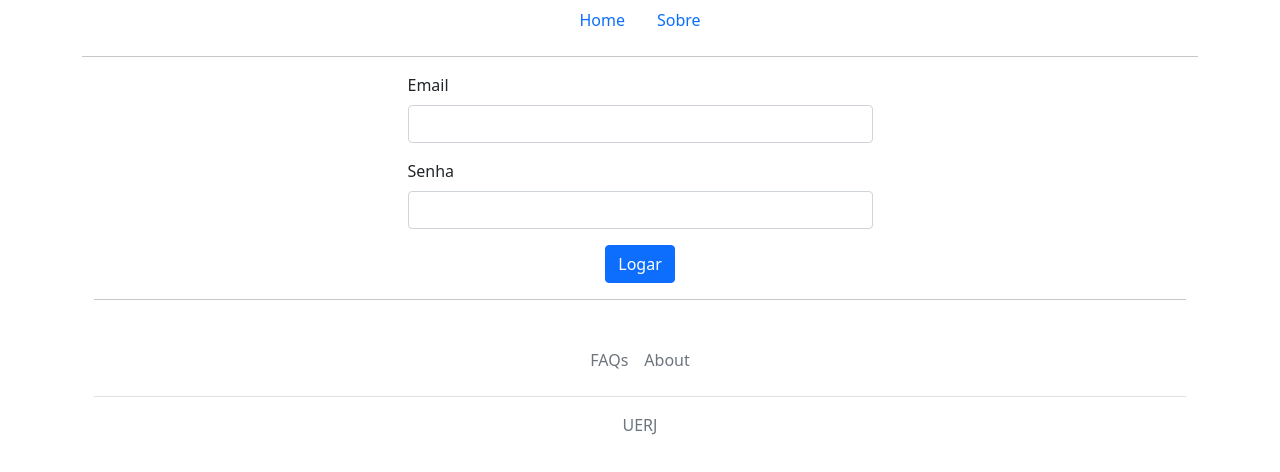
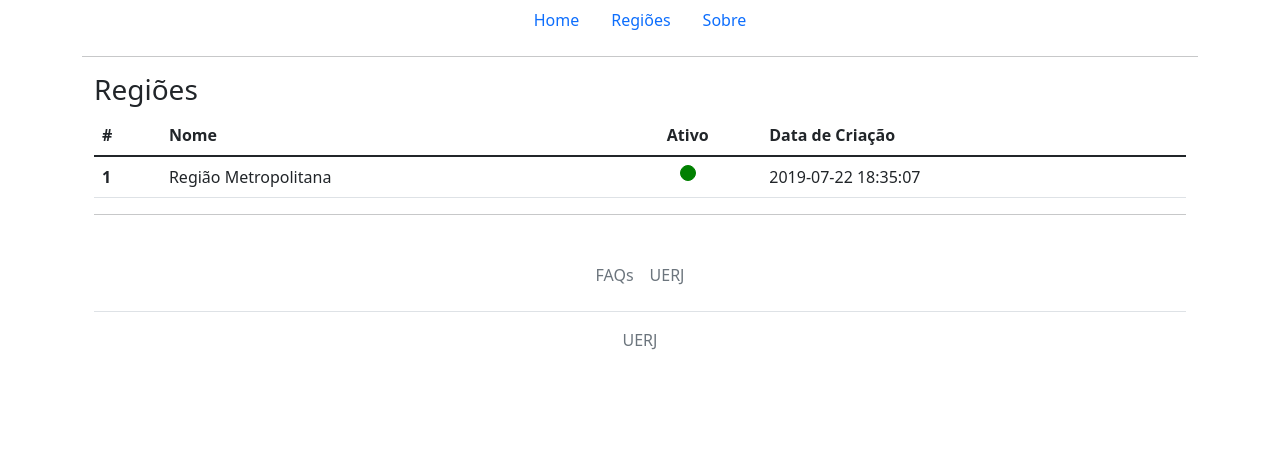
Before and after one commit to emiliojva/whyreact, a React (Create React App) app: page /regiao in a window 1280 px wide. Shown: the top 472 px of the page. Built offline with nearby package versions, Linux system fonts and the light colour scheme.

Commit message:
Esboço da listagem de Regioes com dados estáticos

```diff
--- a/package.json
+++ b/package.json
@@ -7,8 +7,10 @@
     "@testing-library/react": "^13.3.0",
     "@testing-library/user-event": "^13.5.0",
     "bootstrap": "^5.1.3",
+    "history": "^5.3.0",
     "react": "^18.2.0",
     "react-dom": "^18.2.0",
+    "react-router-dom": "^6.3.0",
     "react-scripts": "5.0.1",
     "web-vitals": "^2.1.4"
   },
--- /dev/null
+++ b/src/ApiService.js
@@ -0,0 +1,29 @@
+/**
+ * Funcoes sincronas. Empilhamento execuções. Espera cada linha terminar. Assim como o linguagens de servidor.
+ */
+export const AUTH_LOGIN = async (login, password) => {
+  const body = { login: login }; // quando colocamos um valor dentro de um objeto literal {}, ele automaticamente replica o nome para propriedade
+
+  /**
+   * Configuro dados da url e opções para tentar login em api externa
+   * POST
+   * Dados com JSON
+   * Bearer no Authorization
+   */
+  const urlLogin =
+    "http://www.inovuerj.sr2.uerj.br/desenvolvimento/secti/api/v1/auth/login";
+  const options = {
+    method: "POST",
+    body: JSON.stringify(body),
+    headers: {
+      "Content-Type": "application/json",
+      Accept: "application/json",
+      Authorization: "Bearer " + password, // Convenção W3C que diz ao navegador para descartar a informação após submit
+    },
+  };
+
+  const response = await fetch(urlLogin, options);
+  const json = await response.json();
+
+  return { json, response };
+};
--- a/src/App.js
+++ b/src/App.js
@@ -1,21 +1,40 @@
-import Footer from "./Footer";
-import Input from "./formFields/Input";
-import Header from "./Header";
+/* Pages */
+import Header from "./pages/Header";
+import Login from "./pages/Login";
+import Sobre from "./pages/Sobre";
+import Regiao from "./pages/Regiao";
+import Footer from "./pages/Footer";
 
+/* Libs externas */
 import "bootstrap/dist/js/bootstrap.bundle.min.js";
 import "bootstrap/dist/css/bootstrap.min.css";
-import Login from "./Login";
 
+/* React  */
+import { BrowserRouter, Route, Routes } from "react-router-dom";
+
+/**
+ * Component App - Principal
+ */
 function App() {
   return (
     <div className="container">
-      <Header />
+      {/* Todas os componentes que precisam ser exibidos com rotas. Devem sera dentro do BrowserRouter */}
+      <BrowserRouter>
+        {/* Header estático */}
+        <Header />
 
-      <main>
-        <Login />
-      </main>
+        <main>
+          {/* Unico local que tem conteudo alterado(render content) */}
+          <Routes>
+            <Route path="/" element={<Login />} />
+            <Route path="regiao" element={<Regiao />} />
+            <Route path="sobre" element={<Sobre />} />
+          </Routes>
+        </main>
 
-      <Footer />
+        {/* Footer estático */}
+        <Footer />
+      </BrowserRouter>
     </div>
   );
 }
--- a/src/Header.js
+++ /dev/null
@@ -1,34 +0,0 @@
-import React from "react";
-
-const Header = () => {
-  return (
-    <div>
-      <ul className="nav justify-content-center">
-        <li className="nav-item">
-          <a
-            className="nav-link active"
-            aria-current="page"
-            href="http://google.com.br/?q=reactjs"
-          >
-            Home
-          </a>
-        </li>
-
-        <li className="nav-item">
-          <a className="nav-link" href="http://google.com.br/?q=reactjs">
-            Sobre
-          </a>
-        </li>
-
-        <li className="nav-item d-none">
-          <a className="nav-link" href="http://google.com.br/?q=reactjs">
-            Conta
-          </a>
-        </li>
-      </ul>
-      <hr />
-    </div>
-  );
-};
-
-export default Header;
--- a/src/Footer.js
+++ b/src/pages/Footer.js
@@ -8,18 +8,15 @@ const Footer = () => {
         <ul className="nav justify-content-center border-bottom pb-3 mb-3">
           <li className="nav-item">
             <a
-              href="http://google.com.br/?q=reactjs"
+              href="https://github.com/emiliojva/whyreact"
               className="nav-link px-2 text-muted"
             >
               FAQs
             </a>
           </li>
           <li className="nav-item">
-            <a
-              href="http://google.com.br/?q=reactjs"
-              className="nav-link px-2 text-muted"
-            >
-              About
+            <a href="http://www.uerj.br" className="nav-link px-2 text-muted">
+              UERJ
             </a>
           </li>
         </ul>
--- /dev/null
+++ b/src/pages/Header.js
@@ -0,0 +1,31 @@
+import React from "react";
+import { Link } from "react-router-dom";
+
+const Header = () => {
+  return (
+    <nav>
+      <ul className="nav justify-content-center">
+        <li className="nav-item">
+          <Link to="/" className="nav-link active">
+            Home
+          </Link>
+        </li>
+
+        <li className="nav-item">
+          <Link to="regiao" className="nav-link">
+            Regiões
+          </Link>
+        </li>
+
+        <li className="nav-item">
+          <Link to="sobre" className="nav-link">
+            Sobre
+          </Link>
+        </li>
+      </ul>
+      <hr />
+    </nav>
+  );
+};
+
+export default Header;
--- a/src/Login.js
+++ b/src/pages/Login.js
@@ -1,69 +1,53 @@
 import React from "react";
-import Input from "./formFields/Input";
-import Loading from "./Loading";
+import Input from "../formFields/Input";
+import Loading from "../Loading";
+import { AUTH_LOGIN } from "../ApiService";
 
 const Login = () => {
   const [email, setEmail] = React.useState("");
   const [password, setPassword] = React.useState("");
   const [responseApi, setResponseApi] = React.useState("");
   const [loading, setLoading] = React.useState(false);
+  const [error, setError] = React.useState(false);
 
-  const handleSubmit = (event) => {
+  /**
+   * uso da palavra reservada async (ES6)
+   * Para utilizar alguma função async(await for something)
+   * precisamos que a função invocadora possua a palavra reservada async na frente.
+   * Caso isso nao seja feito, handleSubmit nao vai aguardar o desfecho de AUTH_LOGIN
+   */
+  const handleSubmit = async (event) => {
     event.preventDefault(); // O comportamento padrão do Formulário é o envio e reload da pagina. Anularemos esse comportamento
 
-    setLoading(true);
-    setResponseApi("");
-
-    const dados = { login: email }; // quando colocamos um valor dentro de um objeto literal {}, ele automaticamente replica o nome para propriedade
-
-    /**
-     * Funcoes sincronas. Empilhamento execuções. Espera cada linha terminar. Assim como o linguagens de servidor.
-     */
-    const auth = async () => {
-      /**
-       * Configuro dados da url e opções para tentar login em api externa
-       * POST
-       * Dados com JSON
-       * Bearer no Authorization
-       */
-      const urlLogin =
-        "http://www.inovuerj.sr2.uerj.br/desenvolvimento/secti/api/v1/auth/login";
-      const options = {
-        method: "POST",
-        body: JSON.stringify(dados),
-        headers: {
-          "Content-Type": "application/json",
-          Accept: "application/json",
-          Authorization: "Bearer " + password, // Convenção W3C que diz ao navegador para descartar a informação após submit
-        },
-      };
+    setLoading(true); // Estado de loading acionado para tentar logar
+    setResponseApi(""); // limpar estado de resposta toda fez re-renderizar
 
     /**
      * Força uma tentativa e erro ao acessar uma api externa
      */
-      let json;
+    let json_response;
     try {
-        const response = await fetch(urlLogin, options);
-        json = await response.json();
+      const { json, response } = await AUTH_LOGIN(email, password);
+      if (response.ok === false) setError(response.message);
+      json_response = json;
     } catch (err) {
       console.log("erro: " + err); // Failed to fetch
-        json = err;
+      json_response = err;
+      setError(true);
     } finally {
       /**
        * Fazer um suspense para testar o estado loading. Pois a requisição é muito rápida.
        */
       setTimeout(() => {
-          console.log(json);
+        console.log(json_response);
         setLoading(false); // desativo o estado de loading
-          setResponseApi(json);
+        setResponseApi(json_response); // capturamos o json retornado para resposta
+        window.localStorage.setItem(
+          "#TOKEN",
+          json_response.jwt
+        ); /* Armazenar Token do Usuario */
       }, 1500);
     }
-    };
-
-    /**
-     * Executa função async dentro do handleSubmit()
-     */
-    auth();
   };
 
   return (
--- /dev/null
+++ b/src/pages/Regiao.js
@@ -0,0 +1,60 @@
+import React from "react";
+
+const Regiao = () => {
+  return (
+    <div className="container">
+      <h3>Regiões</h3>
+      <table className="table">
+        <thead>
+          <tr>
+            <th scope="col">#</th>
+            <th scope="col">Nome</th>
+            <th scope="col" className="text-center">
+              Ativo
+            </th>
+            <th scope="col">Data de Criação</th>
+          </tr>
+        </thead>
+        <tbody>
+          <tr>
+            <th scope="row">1</th>
+            <td>Região Metropolitana</td>
+            <td align="center">
+              {1 ? (
+                <div
+                  style={{
+                    border: "1px solid green",
+                    borderRadius: "30px",
+                    height: "1rem",
+                    width: "1rem",
+                    background: "green",
+                    textAlign: "center",
+                    margin: "0px auto",
+                  }}
+                ></div>
+              ) : (
+                "DESATIVADA"
+              )}
+            </td>
+            <td>2019-07-22 18:35:07</td>
+          </tr>
+
+          {/* Exemplos do Bootstrap  */}
+          {/* <tr>
+            <th scope="row">2</th>
+            <td>Jacob</td>
+            <td>Thornton</td>
+            <td>@fat</td>
+          </tr>
+          <tr>
+            <th scope="row">3</th>
+            <td colSpan="2">Larry the Bird</td>
+            <td>@twitter</td>
+          </tr> */}
+        </tbody>
+      </table>
+    </div>
+  );
+};
+
+export default Regiao;
--- /dev/null
+++ b/src/pages/Sobre.js
@@ -0,0 +1,11 @@
+import React from "react";
+
+const Sobre = () => {
+  return (
+    <div>
+      <p className="text-center">App Mini Workshop - Por que React ?</p>
+    </div>
+  );
+};
+
+export default Sobre;
```
Also changed, not shown: src/pages/Home.js (added, +7 -0 lines), 2 other files (tests, documents, lock files or other folders). Lines whose indentation alone changed are shown as unchanged.
